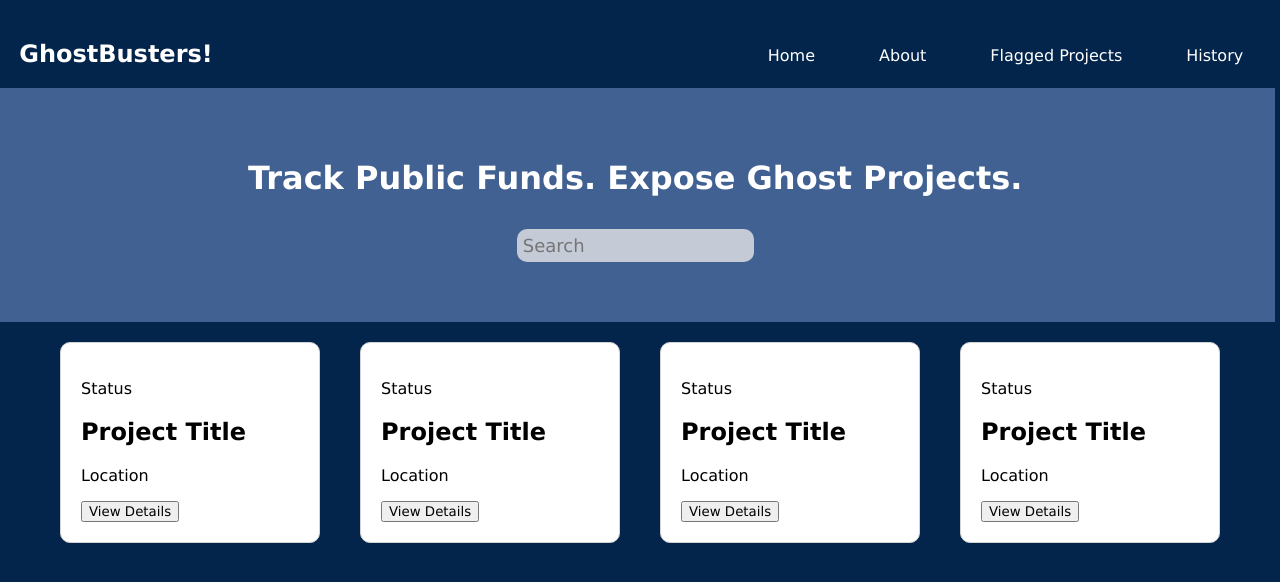
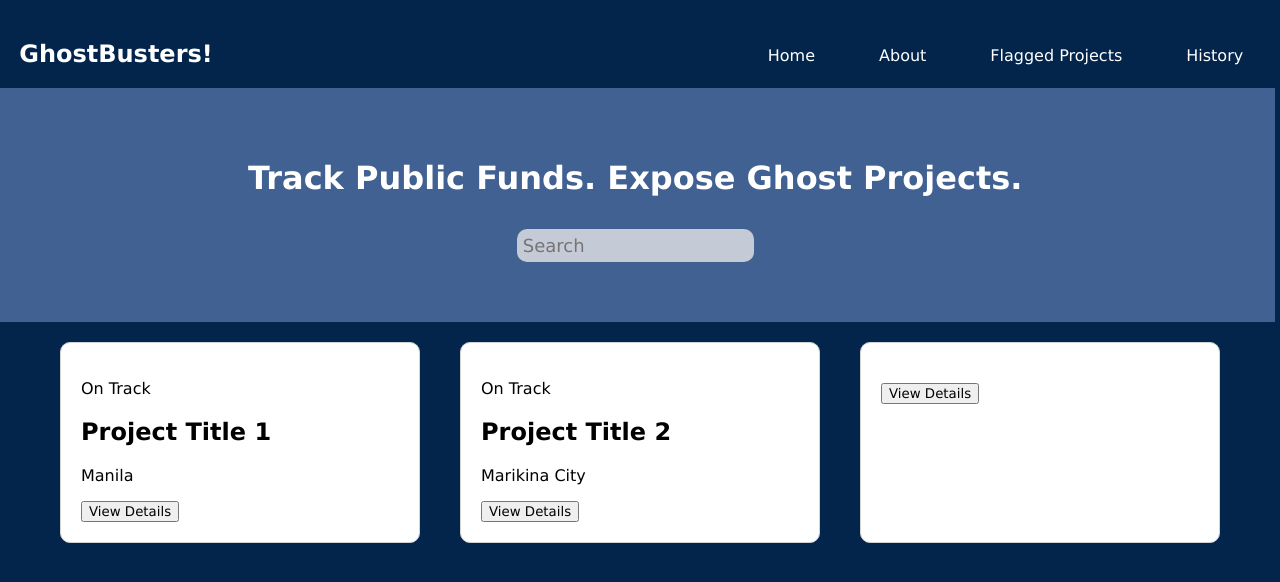
Before and after one commit to Andrie67/ghostbusters-official-official, a React (Vite) app: page /guest in a window 1280 px wide. Shown: the top 582 px of the page. Built offline with nearby package versions, Linux system fonts and the light colour scheme.

Commit message:
Commit (Added value for Projects Cards)

```diff
--- a/src/components/Projects/Projects.jsx
+++ b/src/components/Projects/Projects.jsx
@@ -1,14 +1,19 @@
 import "./Projects.css";
 
-function Projects() {
+function Projects(props) {
   return (
     <div className="card-project">
-      <p>Status</p>
-      <h2>Project Title</h2>
-      <p>Location</p>
+      <p>{props.status}</p>
+      <h2>{props.title}</h2>
+      <p>{props.location}</p>
       <button>View Details</button>
     </div>
   );
 }
+Projects.defaultProps = {
+  status: "Under Implementation",
+  title: "Project Title",
+  location: "Location",
+};
 
 export default Projects;
--- a/src/main.jsx
+++ b/src/main.jsx
@@ -4,7 +4,7 @@ import "./index.css";
 import App from "./App.jsx";
 import { createBrowserRouter, RouterProvider } from "react-router-dom";
 import Home from "./pages/home/home.jsx";
-import Projects from "./components/projects.jsx";
+import Projects from "./components/Projects/Projects.jsx";
 import Guest from "./pages/guest/guest.jsx";
 import Editor from "./pages/editor.jsx";
 import About from "./pages/about/about.jsx";
--- a/src/pages/guest/guest.jsx
+++ b/src/pages/guest/guest.jsx
@@ -3,6 +3,19 @@ import Projects from "../../components/Projects/Projects";
 import "./guest.css";
 
 function Guest() {
+  const cardData = {
+    project1: {
+      status: "On Track",
+      title: "Project Title 1",
+      location: "Manila",
+    },
+    project2: {
+      status: "On Track",
+      title: "Project Title 2",
+      location: "Marikina City",
+    },
+  };
+
   return (
     <div>
       <Navbar />
@@ -13,10 +26,9 @@ function Guest() {
         </div>
       </div>
       <div className="projects">
-        <Projects />
-        <Projects />
-        <Projects />
-        <Projects />
+        <Projects {...cardData.project1} />
+        <Projects {...cardData.project2} />
+        <Projects {...cardData} />
       </div>
     </div>
   );
```
